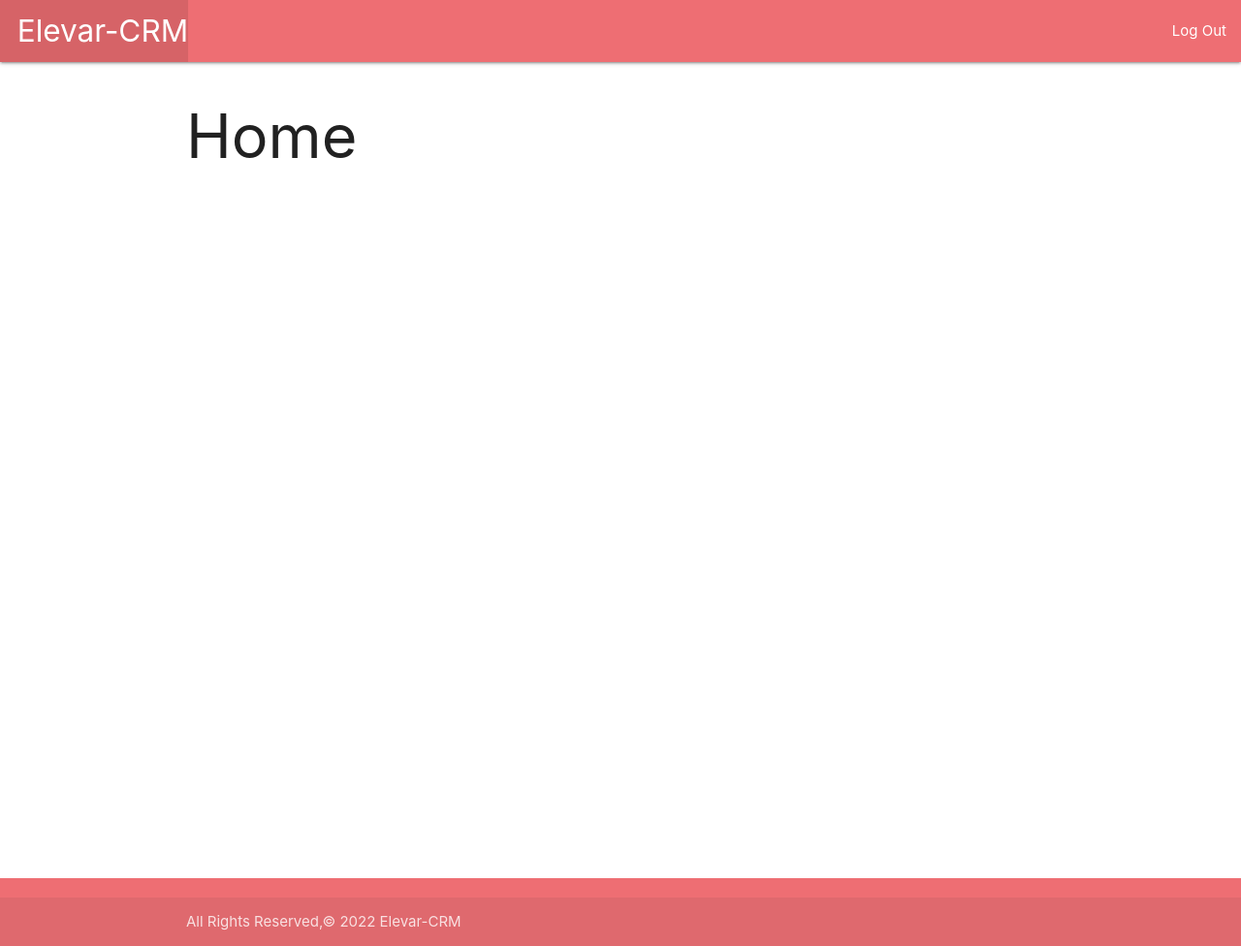
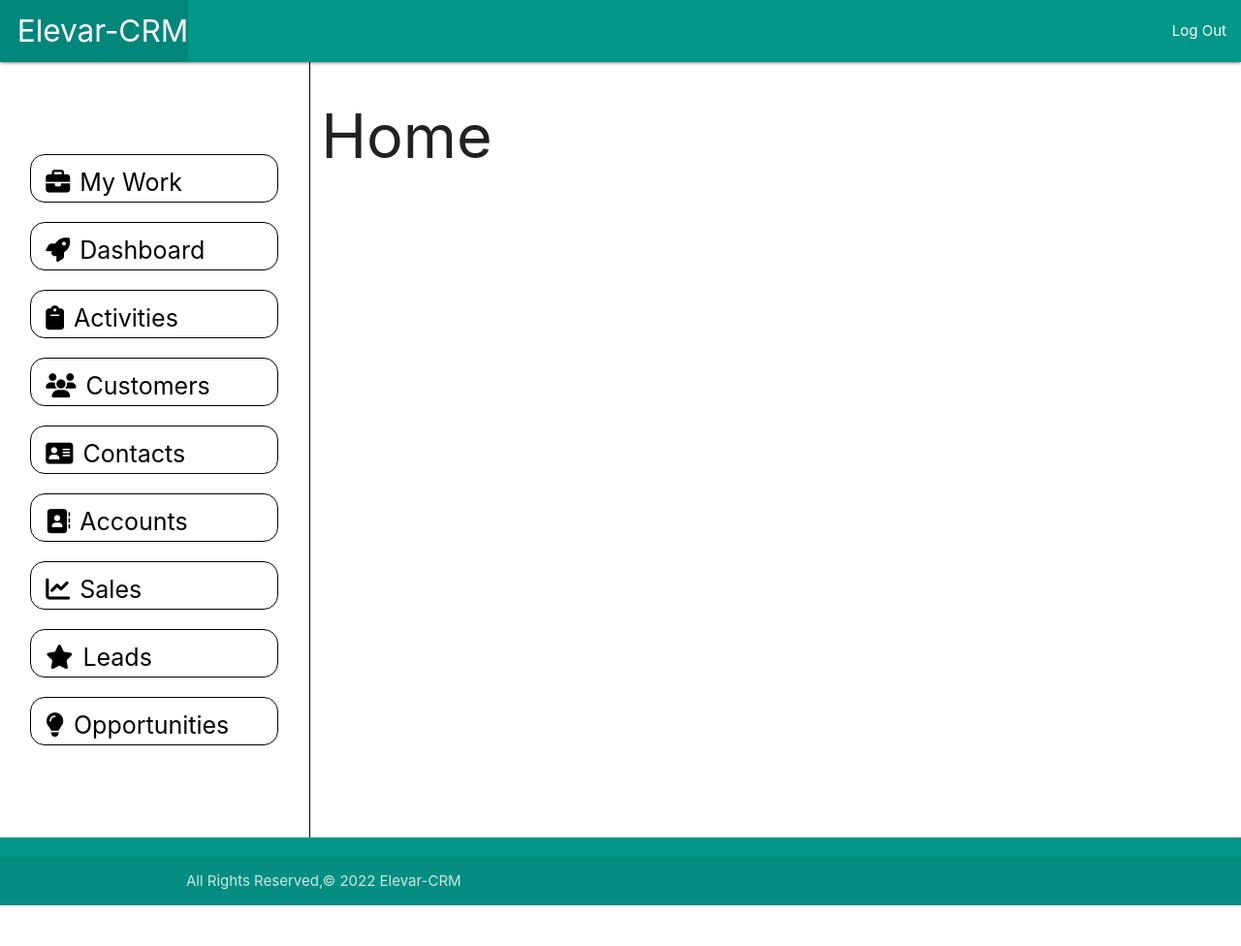
Before and after one commit to SunghunP/Elevar_crm, a Django app: page / in a window 1280 px wide. Shown: the whole page at 97% size. After the commit the page ends 934 px from the top, so only its background shows below. Run offline with Django 4.2, Linux system fonts and the light colour scheme; the visitor is signed in with stand-in values (Sample User, id 1); some libraries are stand-ins or nearby versions.

Commit message:
Create Vertival nav bar for user nav

```diff
--- a/main_app/templates/base.html
+++ b/main_app/templates/base.html
@@ -10,10 +10,11 @@
   <link rel="stylesheet" href="https://cdnjs.cloudflare.com/ajax/libs/materialize/1.0.0/css/materialize.min.css">
   <link rel="stylesheet" type="text/css" href="{% static 'css/style.css' %}">
   <script src="https://cdnjs.cloudflare.com/ajax/libs/materialize/1.0.0/js/materialize.min.js"></script>
+  <script src="https://kit.fontawesome.com/866d41faab.js" crossorigin="anonymous"></script>
 </head>
 <body>
   <header class="navbar-fixed">
-    <nav>
+    <nav class="teal">
       <div class="nav-wrapper">
         <ul>
           <li><a href="/" class="left brand-logo">&nbsp;&nbsp;Elevar-CRM</a></li>
@@ -30,19 +31,33 @@
       </div>
     </nav>
   </header>
-  <main class="container">
-    <div class="menu">
-        {% block menu %}
-        {% endblock %}
+  <main class="row">
+    <div class="menu col s3 valign-wrapper center-align">
+      {% if user.is_authenticated %}
+        <ul class="menu left-align">
+          <div class="menu-card hoverable"><a class="menu-link" href="/"><li class="menu-item"><i class="fa-solid fa-briefcase"></i><span >My Work</span></li></a></div>
+          <div class="menu-card hoverable"><a class="menu-link" href="/"><li class="menu-item"><i class="fa-solid fa-rocket"></i><span>Dashboard</span></li></a></div>
+          <div class="menu-card hoverable"><a class="menu-link" href="/"><li class="menu-item"><i class="fa-solid fa-clipboard"></i><span>Activities</span></li></a></div>
+          <div class="menu-card hoverable"><a class="menu-link" href="/"><li class="menu-item"><i class="fa-solid fa-users"></i><span>Customers</span></li></a></div>
+          <div class="menu-card hoverable"><a class="menu-link" href="/"><li class="menu-item"><i class="fa-solid fa-address-card"></i><span>Contacts</span></li></a></div>
+
+          <div class="menu-card hoverable"><a class="menu-link" href="/"><li class="menu-item"><i class="fa-solid fa-address-book"></i><span>Accounts</span></li></a></div>
+          <div class="menu-card hoverable"><a class="menu-link" href="/"><li class="menu-item"><i class="fa-solid fa-chart-line"></i><span>Sales</span></li></a></div>
+          <div class="menu-card hoverable"><a class="menu-link" href="/"><li class="menu-item"><i class="fa-solid fa-star"></i><span>Leads</span></li></a></div>
+          <div class="menu-card hoverable"><a class="menu-link" href="/"><li class="menu-item"><i class="fa-solid fa-lightbulb"></i><span>Opportunities</span></li></a></div>
+        </ul>
+      {% else %}
+        <nomenu>
+      {% endif %}
     </div>
-    <div class="content">
-        {% block content %}
-        {% endblock %}
+    <div class="content col s9">
+      {% block content %}
+      {% endblock %}
     </div>
   </main>
-  <footer class="page-footer">
+  <footer class="page-footer teal">
     <div class="footer-copyright">
-        <div class="container right">All Rights Reserved,&copy; 2022 Elevar-CRM &nbsp;</div>
+      <div class="container right">All Rights Reserved,&copy; 2022 Elevar-CRM &nbsp;</div>
     </div>
 </footer>
 </body>
--- a/main_app/templates/menu.html
+++ /dev/null
@@ -1,6 +0,0 @@
-{% extends 'base.html' %}
-{% block 'menu' %}
-
-<div>
-</div>
-{% endblock %}
```
